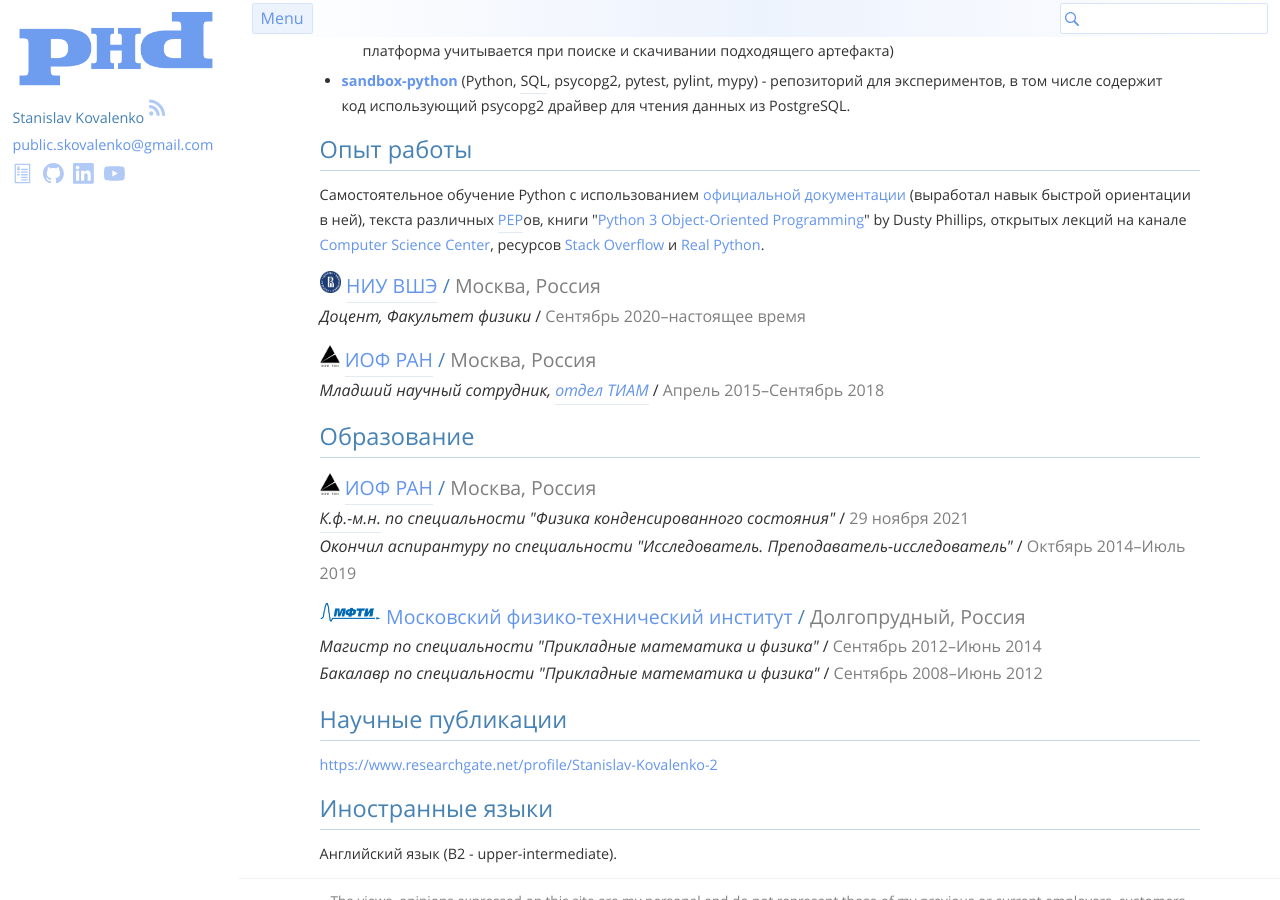
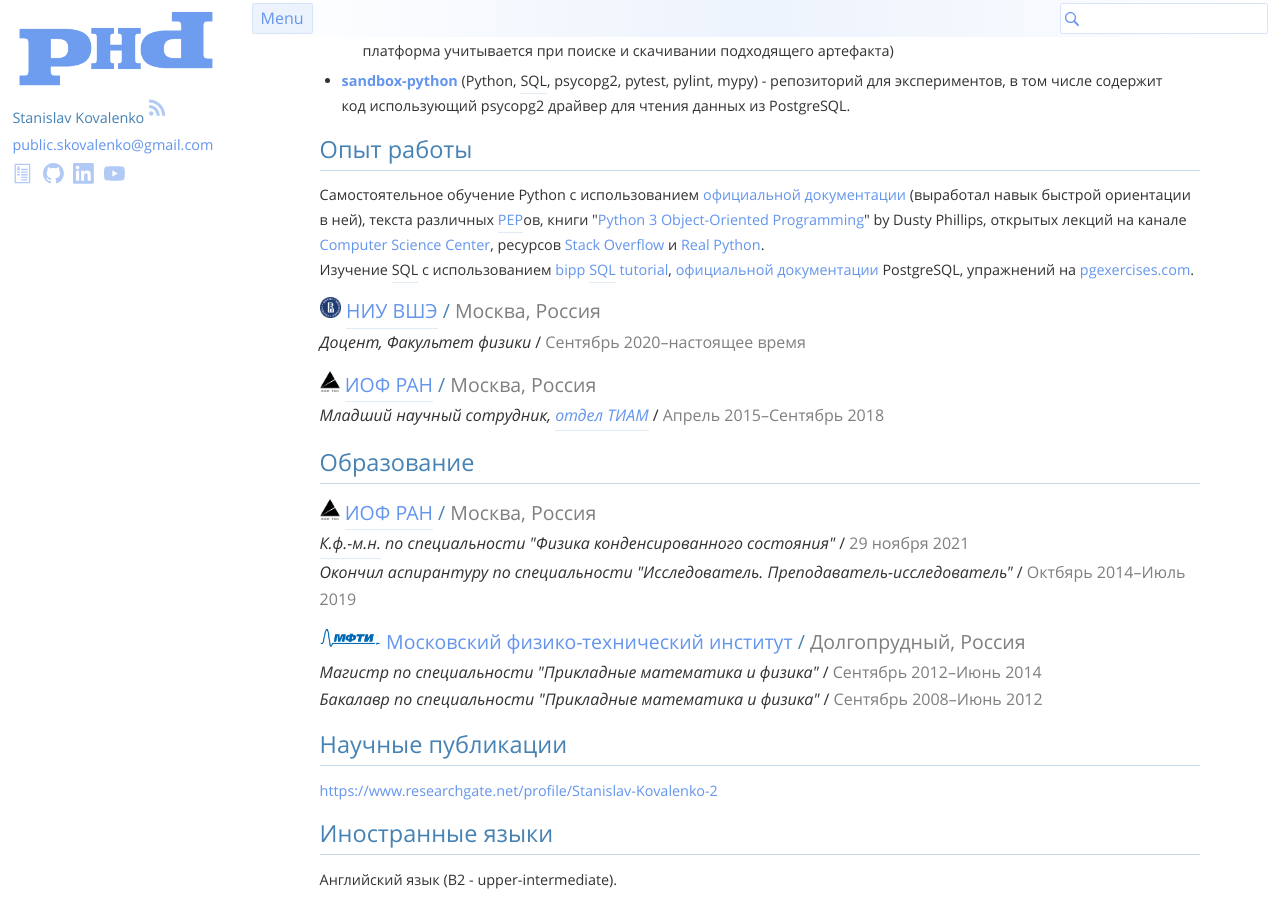
Before and after one commit to Yo1k/yo1k.github.io, a Jekyll site: the page built from resume.md, in a window 1280 px wide and 900 px high, scrolled down 776 px. Built offline with Jekyll 4.4.1, drawn with Linux system fonts in a browser that asks for light colours.

Commit message:
Update `resume.md`

```diff
--- a/resume.md
+++ b/resume.md
@@ -126,7 +126,10 @@ custom_description: Junior Python software engineer, PhD in Condensed Matter Phy
   (выработал навык быстрой ориентации в ней), текста различных [PEP]ов,
   книги "[Python 3 Object-Oriented Programming](https://www.amazon.com/Python-Object-Oriented-Programming-maintainable-object-oriented/dp/1789615852)" by Dusty Phillips,
   открытых лекций на канале [Computer Science Center](https://www.youtube.com/playlist?list=PLlb7e2G7aSpQhNphPSpcO4daaRPeVstku),
-  ресурсов [Stack Overflow](https://stackoverflow.com/) и [Real Python](https://realpython.com/).
+  ресурсов [Stack Overflow](https://stackoverflow.com/) и [Real Python](https://realpython.com/).\\
+  Изучение SQL с использованием [bipp SQL tutorial](https://bipp.io/sql-tutorial),
+  [официальной документации](https://www.postgresql.org/docs/current/sql-syntax.html) PostgreSQL,
+  упражнений на [pgexercises.com](https://www.pgexercises.com).
 </div>
 
 <h6 class="resume-h">
```
